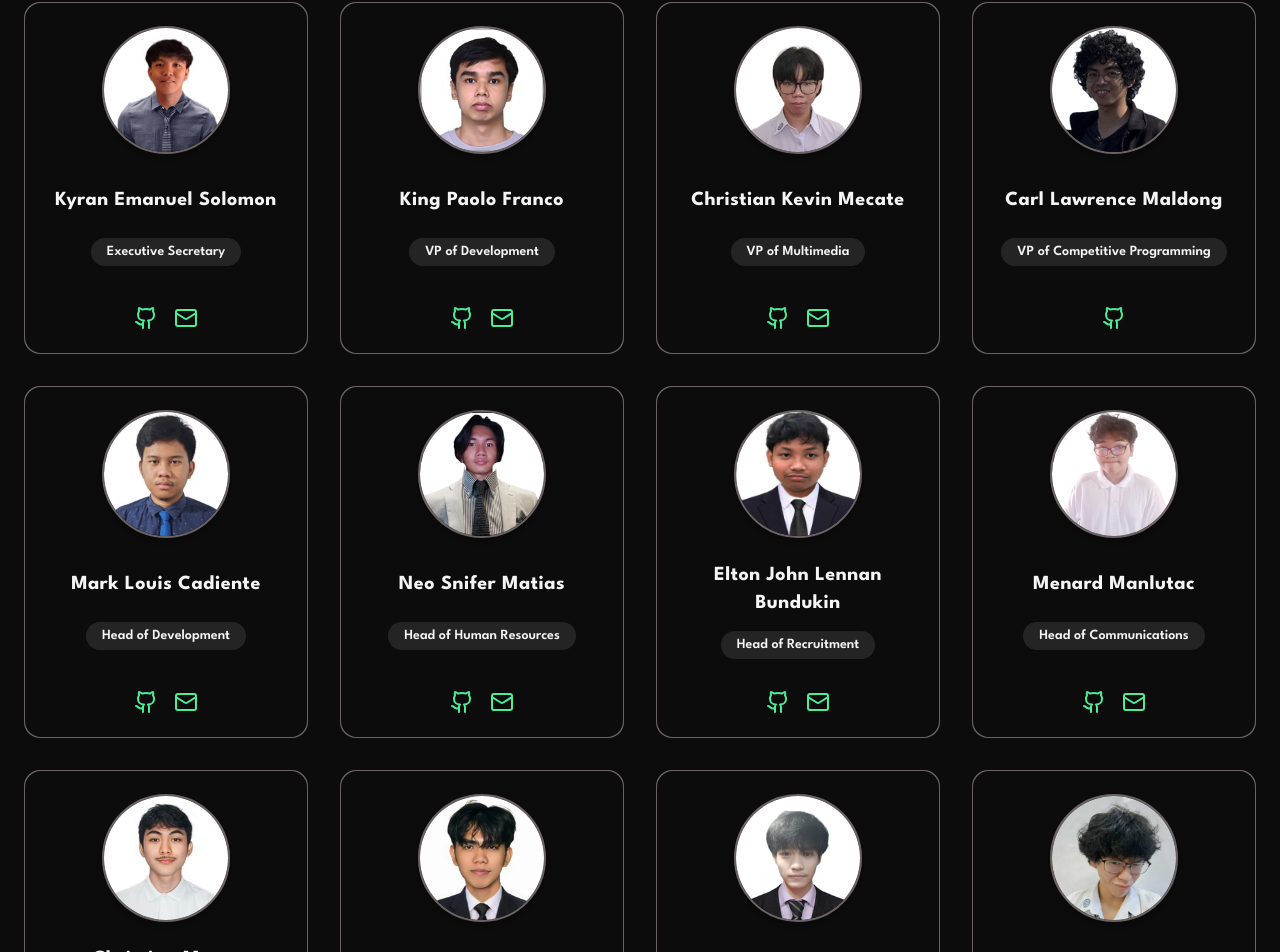
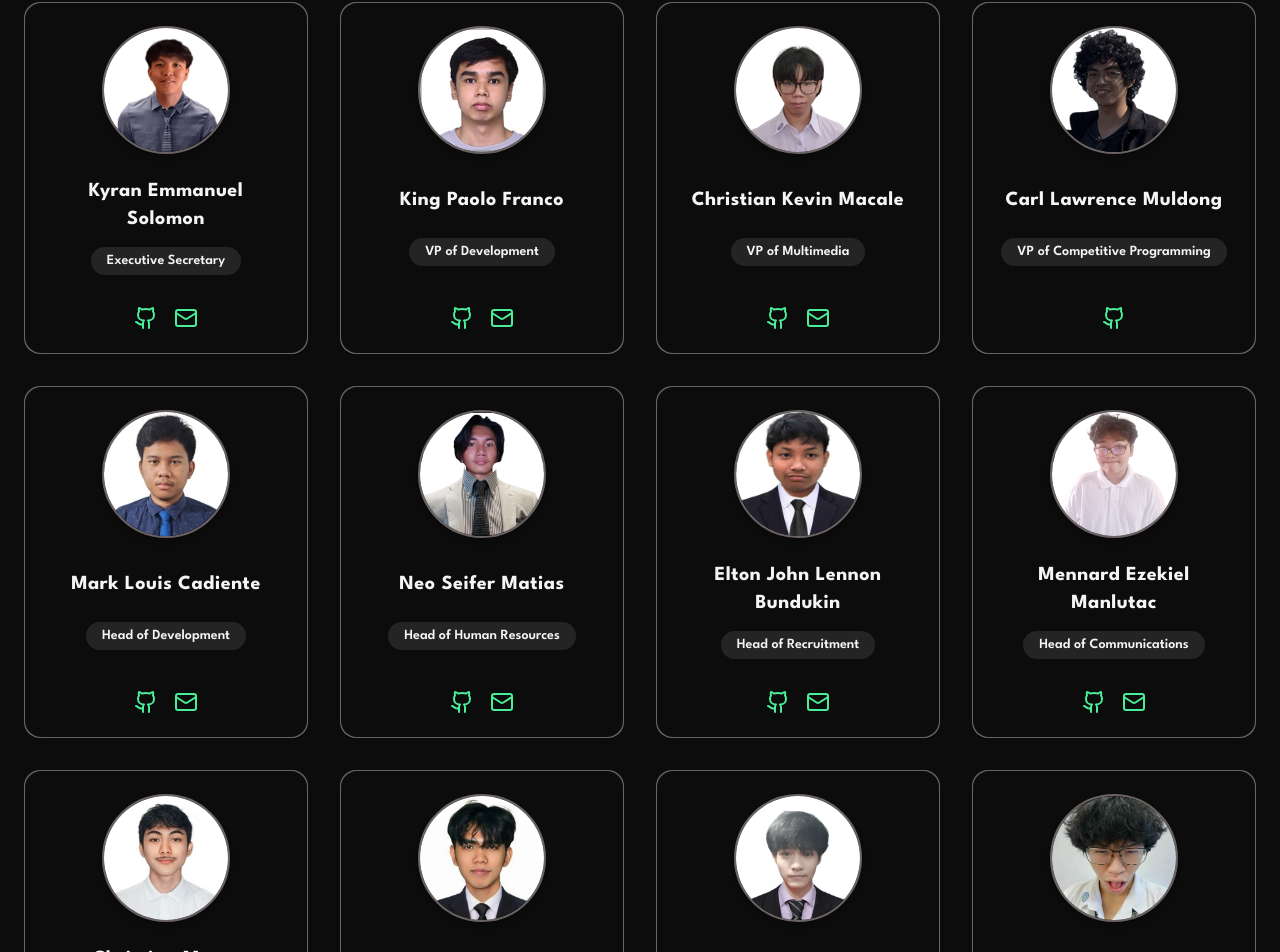
Before and after one commit to sudo-paoo/project-dayshade, a Next.js app: page /about in a window 1280 px wide. Shown: the part 2903-3855 px from the top of the page. Built offline with nearby package versions, Linux system fonts and the light colour scheme.

Commit message:
fix name typo, change pic

```diff
--- a/data/teamMembers.ts
+++ b/data/teamMembers.ts
@@ -31,7 +31,7 @@ export const teamMembers: TeamMember[] = [
   },
   {
     id: 3,
-    name: 'Kyran Emanuel Solomon',
+    name: 'Kyran Emmanuel Solomon',
     title: 'Executive Secretary',
     image: 'assets/profile/sec-kyran.jpg',
     socials: {
@@ -51,7 +51,7 @@ export const teamMembers: TeamMember[] = [
   },
   {
     id: 5,
-    name: 'Christian Kevin Mecate',
+    name: 'Christian Kevin Macale',
     title: 'VP of Multimedia',
     image: 'assets/profile/vp-mm-christian.png',
     socials: {
@@ -61,7 +61,7 @@ export const teamMembers: TeamMember[] = [
   },
   {
     id: 6,
-    name: 'Carl Lawrence Maldong',
+    name: 'Carl Lawrence Muldong',
     title: 'VP of Competitive Programming',
     image: 'assets/profile/vp-compe-carl.jpg',
     socials: {
@@ -80,7 +80,7 @@ export const teamMembers: TeamMember[] = [
   },
   {
     id: 8,
-    name: 'Neo Snifer Matias',
+    name: 'Neo Seifer Matias',
     title: 'Head of Human Resources',
     image: 'assets/profile/head-hr-neo.png',
     socials: {
@@ -90,7 +90,7 @@ export const teamMembers: TeamMember[] = [
   },
   {
     id: 9,
-    name: 'Elton John Lennan Bundukin',
+    name: 'Elton John Lennon Bundukin',
     title: 'Head of Recruitment',
     image: 'assets/profile/head-recruitment.jpg',
     socials: {
@@ -100,7 +100,7 @@ export const teamMembers: TeamMember[] = [
   },
   {
     id: 10,
-    name: 'Menard Manlutac',
+    name: 'Mennard Ezekiel Manlutac',
     title: 'Head of Communications',
     image: 'assets/profile/head-comm-mennard.png',
     socials: {
@@ -120,7 +120,7 @@ export const teamMembers: TeamMember[] = [
   },
   {
     id: 12,
-    name: 'Luis Armando Barba',
+    name: 'Luis Armann Barba',
     title: 'Secretary of Finances',
     image: 'assets/profile/sec-finance-luis.jpg',
     socials: {
@@ -140,9 +140,9 @@ export const teamMembers: TeamMember[] = [
   },
   {
     id: 14,
-    name: 'Mharl Vincent Aquilos',
+    name: 'Mharl Vincent Aguilos',
     title: 'Social Media Manager',
-    image: 'assets/profile/socmed-manager-mharl.png',
+    image: 'assets/profile/socmed-manager-mharl.jpg',
     socials: {
       github: 'https://github.com/danimaaru',
       email: 'mailto:mharlvincentaguilos@gmail.com',
```
Also changed, not shown: public/assets/profile/socmed-manager-mharl.jpg (added), public/assets/profile/socmed-manager-mharl.png (deleted).
